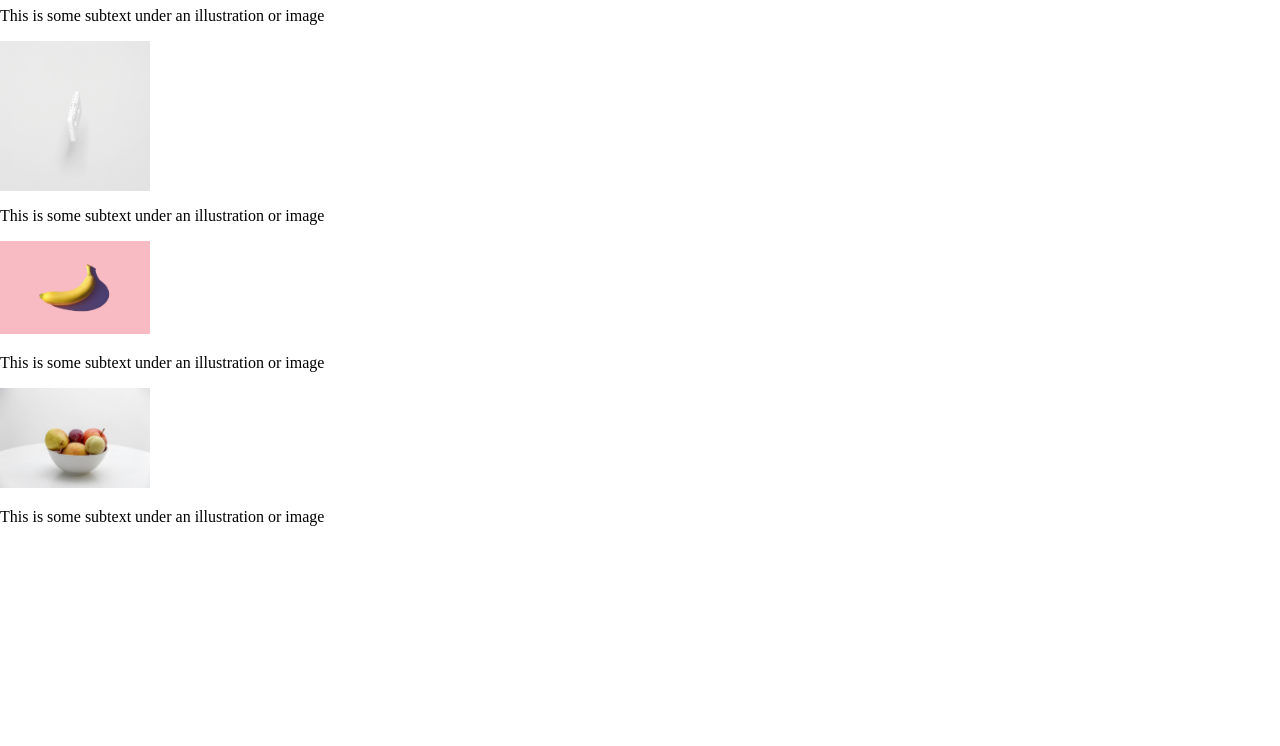
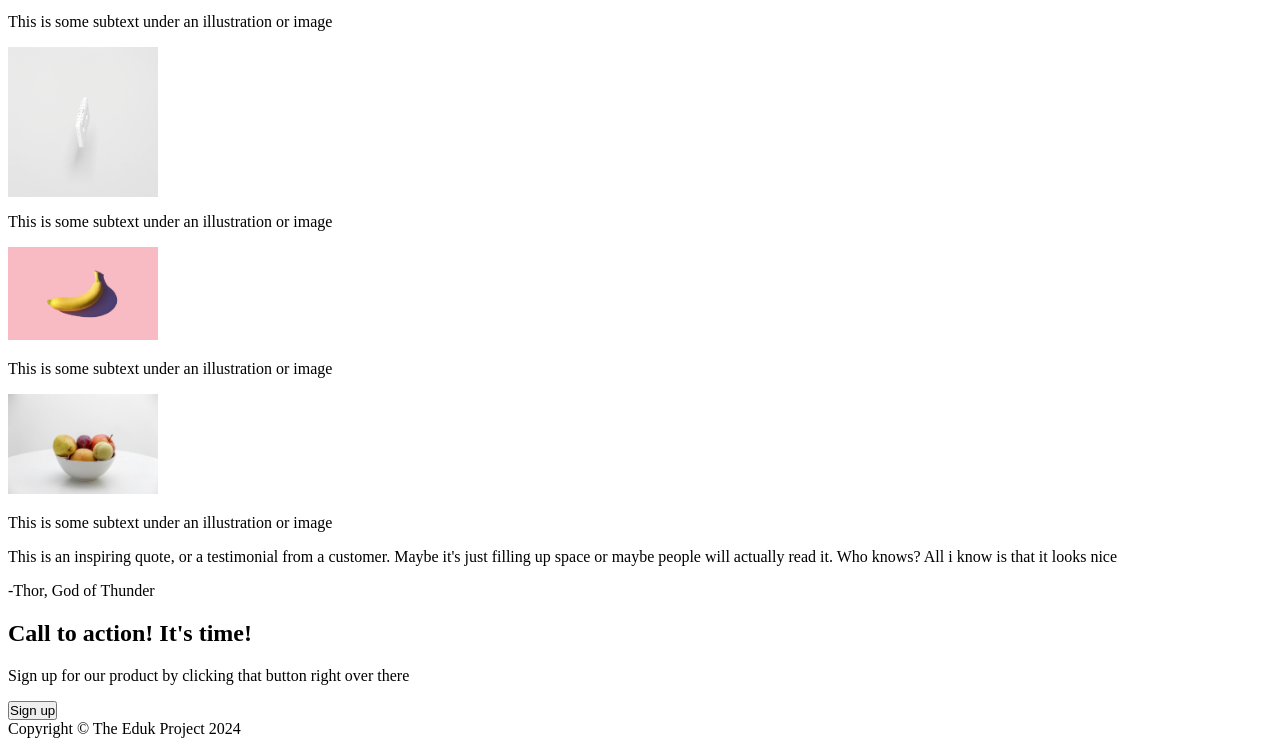
Before and after one commit to ekakhrisnanda/basic-css-practice, a plain HTML site: page index.html in a window 1280 px wide. Shown: the part 644-1390 px from the top of the page. Before the commit the page ends 1186 px from the top, so only its background shows below. Drawn offline with Linux system fonts and the light colour scheme.

Commit message:
Make .cta-container and .footer in html

```diff
--- a/css/style.css
+++ b/css/style.css
@@ -1,7 +1,6 @@
-body {
+* {
     padding: 0;
-    margin: 0;
-    box-sizing: border-box;
+
 }
 
 .hero-container img {
--- a/index.html
+++ b/index.html
@@ -9,7 +9,7 @@
 <body>
 
    <div class="header">
-    Header Logo
+    <span>Header Logo</span>
     <div class="nav-container">
         <ul class="nav-menu">
             <li>Header link one</li>
@@ -55,5 +55,24 @@
         </div>
     </div>
    </div>
+
+   <div class="quote">
+    <p>This is an inspiring quote, or a testimonial from a customer. Maybe it's just filling up space or maybe people will actually read it. Who knows? All i know is that it looks nice</p>
+    <p>-Thor, God of Thunder</p>
+   </div>
+
+   <div class="cta-container">
+    <div class="cta-box">
+        <div class="cta-text">
+            <h2>Call to action! It's time!</h2>
+            <p>Sign up for our product by clicking that button right over there</p>
+        </div>
+        <button type="button">Sign up</button>
+    </div>
+   </div>
+
+   <div class="footer">
+    <span>Copyright © The Eduk Project 2024</span>
+   </div>
 </body>
 </html>
```
